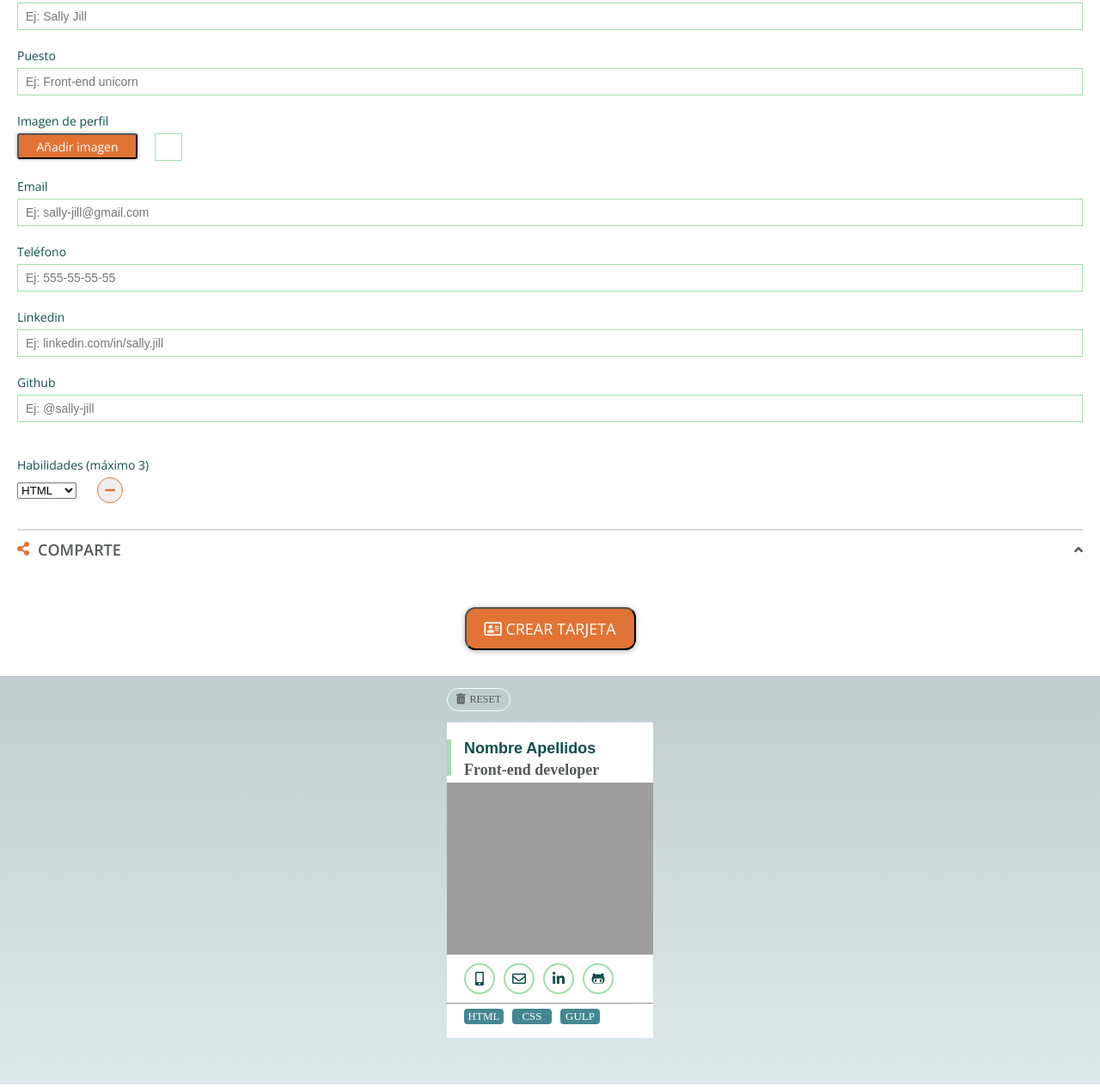
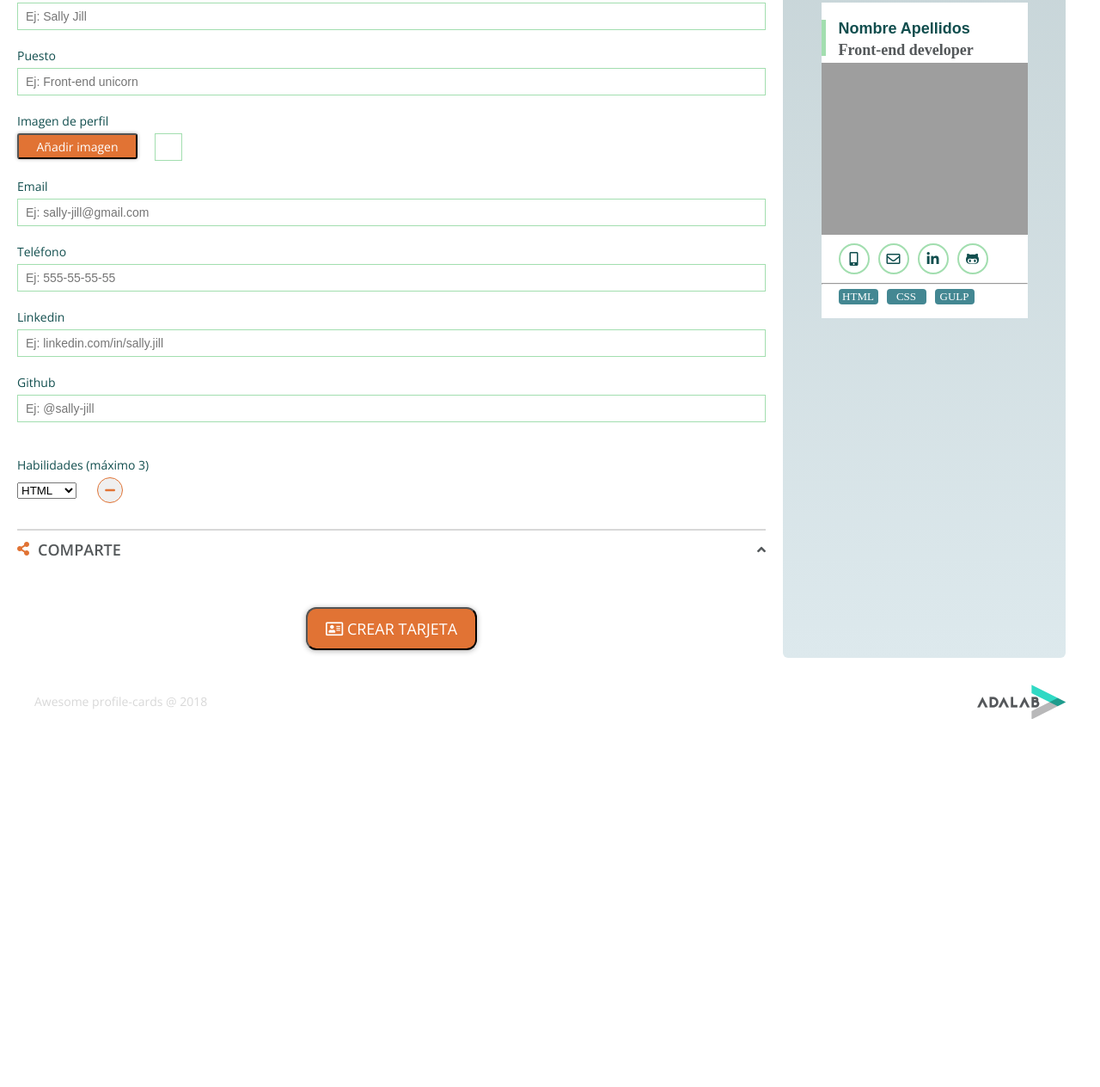
Before and after one commit to EsterGonzalezG/dorcas-s2-las-fruittis, a website: page card.html in a window 1280 px wide. Shown: the part 524-1788 px from the top of the page at 86% size. After the commit the page ends 1370 px from the top, so only its background shows below. Drawn offline with nearby package versions, Linux system fonts and the light colour scheme; grey boxes are pictures that could not be loaded.

Commit message:
posicionamiento tablet

```diff
--- a/card.html
+++ b/card.html
@@ -15,8 +15,59 @@
       <img class="header__logo--image" src="images/logo-awesome-profile-cards.svg" alt="">
     </div>
   </header>
-  <main>
+  <main class="main__2">
+<section class="main__card">
+
+
+    <section class="viewfinder viewfinder--blue view">
+      <div class="viewfinder__card">
+        <div class="viewfinder__card-title">
+          <div class="viewfinder__card-title-rectangule"></div>
+          <div class="viewfinder__card-titlebox">
+            <h2 class="viewfinder__card-title-name" id="element-name">Nombre Apellidos</h2>
+            <h3 class="viewfinder__card-title-job" id="element-job">Front-end developer</h3>
+          </div>
+        </div>
+        <div class="viewfinder__photo">
+        </div>
+
+        <div class="viewfinder__icons">
+          <div class="viewfinder__icons-box">
+            <i class="fas fa-mobile-alt"></i>
+          </div>
+          <div class="viewfinder__icons-box">
+            <i class="far fa-envelope"></i>
+          </div>
+          <div class="viewfinder__icons-box">
+            <i class="fab fa-linkedin-in"></i>
+          </div>
+          <div class="viewfinder__icons-box">
+            <i class="fab fa-github-alt"></i>
+          </div>
+        </div>
+        <hr>
+        <div class="viewfinder__tags">
+          <div class="viewfinder__tags-text">
+            <p>html</p>
+          </div>
+          <div class="viewfinder__tags-text">
+            <p>css</p>
+          </div>
+          <div class="viewfinder__tags-text">
+            <p>gulp</p>
+          </div>
+        </div>
+        <div class="viewfinder__button">
+          <button  class="viewfinder__button-reset" type="reset" name="button"><span class="viewfinder__button-icono"><i class="fas fa-trash-alt"></i></span>Reset</button>
+        </div>
+      </div>
+    </section>
+  </section>
+  </section>
+
+
   <!-- Parten Diseño -->
+
   <section class="main__form">
     <section class="dropdown__first">
       <div class="dropdown__desing">
@@ -167,49 +218,8 @@
         </div>
       </section>
       <!-- parte comparte -->
-        <section class="viewfinder viewfinder--blue view">
-          <div class="viewfinder__card">
-            <div class="viewfinder__card-title">
-              <div class="viewfinder__card-title-rectangule"></div>
-              <div class="viewfinder__card-titlebox">
-                <h2 class="viewfinder__card-title-name" id="element-name">Nombre Apellidos</h2>
-                <h3 class="viewfinder__card-title-job" id="element-job">Front-end developer</h3>
-              </div>
-            </div>
-            <div class="viewfinder__photo">
-          </div>
 
-          <div class="viewfinder__icons">
-            <div class="viewfinder__icons-box">
-              <i class="fas fa-mobile-alt"></i>
-            </div>
-            <div class="viewfinder__icons-box">
-              <i class="far fa-envelope"></i>
-            </div>
-            <div class="viewfinder__icons-box">
-              <i class="fab fa-linkedin-in"></i>
-            </div>
-            <div class="viewfinder__icons-box">
-              <i class="fab fa-github-alt"></i>
-            </div>
-          </div>
-          <hr>
-          <div class="viewfinder__tags">
-            <div class="viewfinder__tags-text">
-              <p>html</p>
-            </div>
-            <div class="viewfinder__tags-text">
-              <p>css</p>
-            </div>
-            <div class="viewfinder__tags-text">
-              <p>gulp</p>
-            </div>
-          </div>
-          <div class="viewfinder__button">
-            <button  class="viewfinder__button-reset" type="reset" name="button"><span class="viewfinder__button-icono"><i class="fas fa-trash-alt"></i></span>Reset</button>
-          </div>
-        </div>
-      </section>
+
   </section>
     </main>
     <footer class="footer">
--- a/scss/layout/_card.scss
+++ b/scss/layout/_card.scss
@@ -182,3 +182,25 @@
    }
  }
 }
+@media all and (min-width: 768px){
+   .main__2{
+     display: grid;
+     grid-template-columns: 1fr 369px;
+   }
+   .main__card{
+     padding: 20px 40px 21px 0px;
+   }
+   .main__form{
+      grid-column-start:1;
+      grid-row: 1;
+   }
+   .main__card{
+      grid-column:2;
+   }
+   .viewfinder{
+     height: 100%;
+     border-radius: 6px;
+     box-sizing: border-box;
+
+ }
+}
```
Also changed, not shown: css/main.css, 1 other file. Lines whose indentation alone changed are shown as unchanged.
